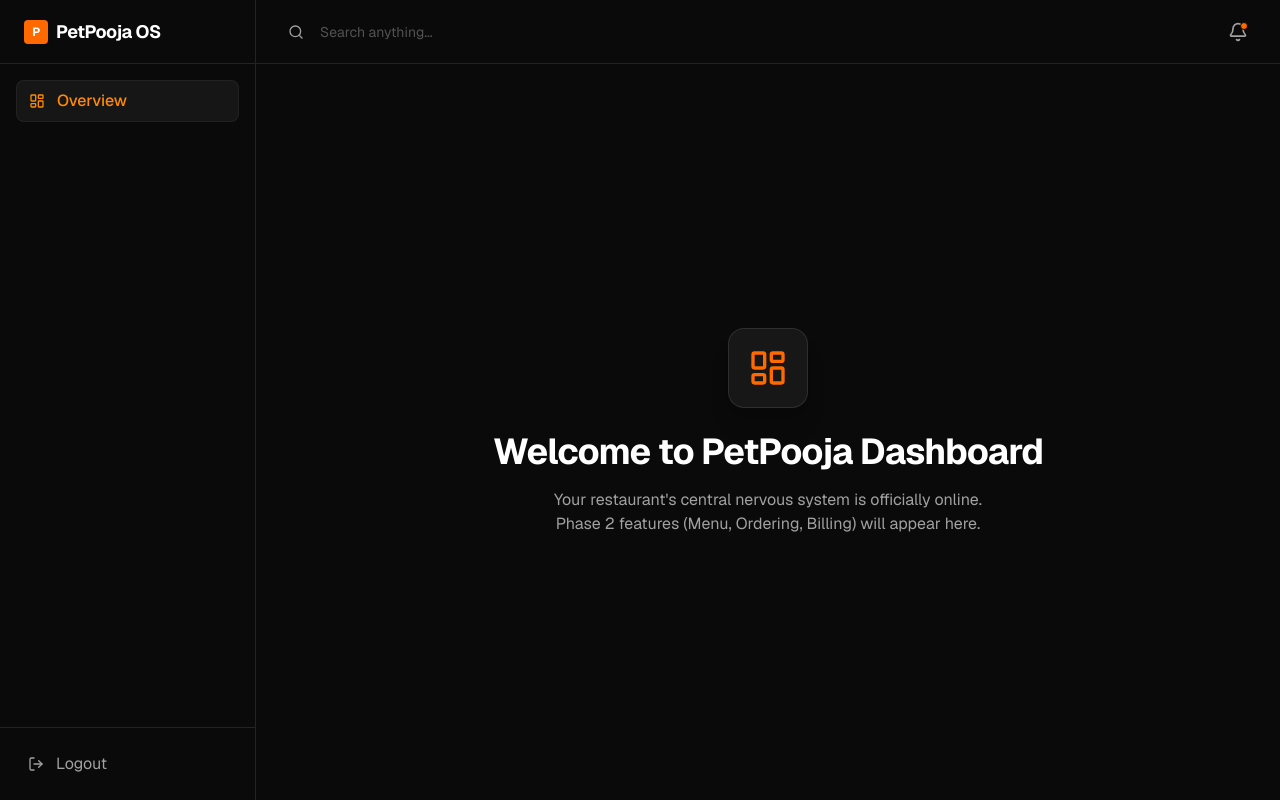
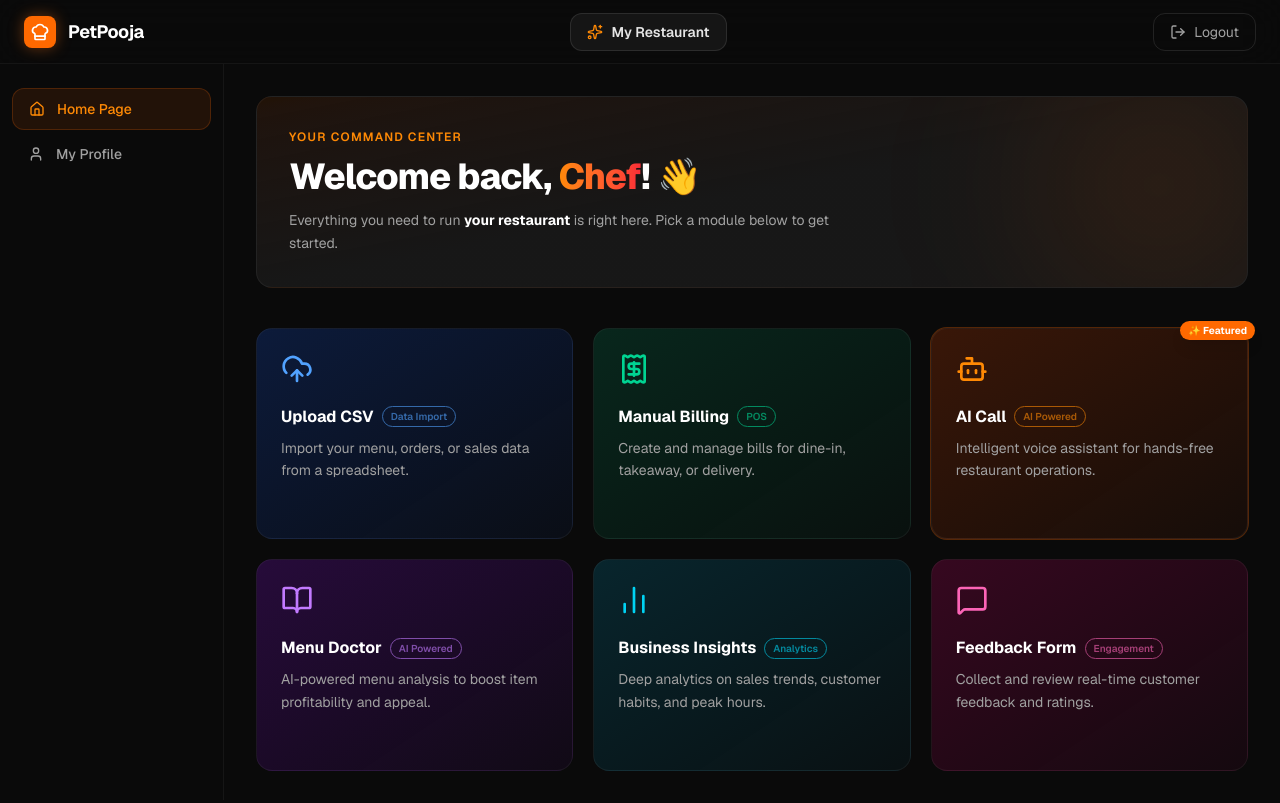
Before and after one commit to KavyaVaghela/Hackavengers, a Next.js app in the folder frontend/: page /dashboard in a window 1280 px wide. Built offline with nearby package versions, Linux system fonts and the light colour scheme; no server answers; sample sign-in values are in the browser's storage.

Commit message:
Redesign: Beautiful new dashboard with feature modules

```diff
--- a/frontend/app/dashboard/page.js
+++ b/frontend/app/dashboard/page.js
@@ -2,19 +2,47 @@
 
 import { useEffect, useState } from 'react';
 import { useRouter } from 'next/navigation';
-import { LogOut, LayoutDashboard, Search, Bell } from 'lucide-react';
+import axios from 'axios';
+import {
+    LogOut,
+    Home,
+    User,
+    UploadCloud,
+    Receipt,
+    Bot,
+    BookOpen,
+    BarChart2,
+    MessageSquare,
+    ChefHat,
+    ChevronRight,
+    Sparkles,
+} from 'lucide-react';
+
+const API_URL = process.env.NEXT_PUBLIC_API_URL || 'http://localhost:5000';
 
 export default function Dashboard() {
     const router = useRouter();
     const [loading, setLoading] = useState(true);
+    const [restaurant, setRestaurant] = useState(null);
+    const [activeNav, setActiveNav] = useState('home');
 
     useEffect(() => {
         const token = localStorage.getItem('token');
         if (!token) {
             router.push('/');
-        } else {
-            setLoading(false);
+            return;
         }
+        axios
+            .get(`${API_URL}/restaurant/me`, {
+                headers: { Authorization: `Bearer ${token}` },
+            })
+            .then((res) => {
+                setRestaurant(res.data.restaurant);
+                setLoading(false);
+            })
+            .catch(() => {
+                setLoading(false);
+            });
     }, [router]);
 
     const handleLogout = () => {
@@ -23,74 +51,199 @@
     };
 
     if (loading) {
-        return <div className="min-h-screen bg-neutral-950" />;
+        return (
+            <div className="min-h-screen bg-neutral-950 flex items-center justify-center">
+                <div className="w-10 h-10 border-4 border-orange-500/30 border-t-orange-500 rounded-full animate-spin"></div>
+            </div>
+        );
     }
 
+    const features = [
+        {
+            icon: <UploadCloud className="w-8 h-8" />,
+            title: 'Upload CSV',
+            desc: 'Import your menu, orders, or sales data from a spreadsheet.',
+            color: 'from-blue-600/20 to-blue-600/5',
+            accent: 'text-blue-400',
+            border: 'hover:border-blue-500/50',
+            badge: 'Data Import',
+        },
+        {
+            icon: <Receipt className="w-8 h-8" />,
+            title: 'Manual Billing',
+            desc: 'Create and manage bills for dine-in, takeaway, or delivery.',
+            color: 'from-emerald-600/20 to-emerald-600/5',
+            accent: 'text-emerald-400',
+            border: 'hover:border-emerald-500/50',
+            badge: 'POS',
+        },
+        {
+            icon: <Bot className="w-8 h-8" />,
+            title: 'AI Call',
+            desc: 'Intelligent voice assistant for hands-free restaurant operations.',
+            color: 'from-orange-600/20 to-orange-600/5',
+            accent: 'text-orange-400',
+            border: 'hover:border-orange-500/50',
+            badge: 'AI Powered',
+            featured: true,
+        },
+        {
+            icon: <BookOpen className="w-8 h-8" />,
+            title: 'Menu Doctor',
+            desc: 'AI-powered menu analysis to boost item profitability and appeal.',
+            color: 'from-purple-600/20 to-purple-600/5',
+            accent: 'text-purple-400',
+            border: 'hover:border-purple-500/50',
+            badge: 'AI Powered',
+        },
+        {
+            icon: <BarChart2 className="w-8 h-8" />,
+            title: 'Business Insights',
+            desc: 'Deep analytics on sales trends, customer habits, and peak hours.',
+            color: 'from-cyan-600/20 to-cyan-600/5',
+            accent: 'text-cyan-400',
+            border: 'hover:border-cyan-500/50',
+            badge: 'Analytics',
+        },
+        {
+            icon: <MessageSquare className="w-8 h-8" />,
+            title: 'Feedback Form',
+            desc: 'Collect and review real-time customer feedback and ratings.',
+            color: 'from-pink-600/20 to-pink-600/5',
+            accent: 'text-pink-400',
+            border: 'hover:border-pink-500/50',
+            badge: 'Engagement',
+        },
+    ];
+
+    const navItems = [
+        { id: 'home', icon: <Home className="w-4 h-4" />, label: 'Home Page' },
+        { id: 'profile', icon: <User className="w-4 h-4" />, label: 'My Profile' },
+    ];
+
     return (
-        <div className="min-h-screen bg-neutral-950 text-white font-sans flex">
-            {/* Sidebar sidebar */}
-            <aside className="w-64 border-r border-white/10 flex flex-col hidden md:flex">
-                <div className="h-16 flex items-center px-6 border-b border-white/10">
-                    <span className="font-bold text-lg tracking-tight flex items-center gap-2">
-                        <span className="w-6 h-6 rounded bg-orange-500 flex items-center justify-center text-xs">P</span>
-                        PetPooja OS
+        <div className="min-h-screen bg-neutral-950 text-white font-sans flex flex-col">
+            {/* Top Navbar */}
+            <header className="h-16 border-b border-white/5 bg-neutral-950/80 backdrop-blur-xl sticky top-0 z-50 px-6 flex items-center justify-between">
+                <div className="flex items-center gap-3">
+                    <div className="w-8 h-8 rounded-lg bg-orange-500 flex items-center justify-center shadow-[0_0_15px_rgba(249,115,22,0.4)]">
+                        <ChefHat className="w-5 h-5 text-white" />
+                    </div>
+                    <span className="font-bold text-lg tracking-tight text-white">PetPooja</span>
+                </div>
+
+                {/* Restaurant Name Center */}
+                <div className="hidden md:flex items-center gap-2 px-4 py-2 rounded-xl bg-white/5 border border-white/10">
+                    <Sparkles className="w-4 h-4 text-orange-400" />
+                    <span className="text-sm font-semibold text-neutral-200">
+                        {restaurant?.restaurantName || 'My Restaurant'}
                     </span>
                 </div>
 
-                <div className="p-4 flex-1">
-                    <nav className="space-y-1">
-                        <a href="#" className="flex items-center gap-3 px-3 py-2 bg-white/5 rounded-lg text-orange-400 font-medium border border-white/5">
-                            <LayoutDashboard className="w-4 h-4" />
-                            Overview
-                        </a>
-                    </nav>
-                </div>
-
-                <div className="p-4 border-t border-white/10">
+                <div className="flex items-center gap-3">
                     <button
                         onClick={handleLogout}
-                        className="flex items-center gap-3 px-3 py-2 text-neutral-400 hover:text-white hover:bg-white/5 rounded-lg transition w-full text-left"
+                        className="flex items-center gap-2 px-4 py-2 text-sm text-neutral-400 hover:text-white border border-white/10 hover:border-white/20 rounded-xl transition"
                     >
                         <LogOut className="w-4 h-4" />
                         Logout
                     </button>
                 </div>
-            </aside>
+            </header>
 
-            {/* Main Content */}
-            <main className="flex-1 flex flex-col">
-                <header className="h-16 border-b border-white/10 flex items-center justify-between px-8">
-                    <div className="flex items-center gap-4 text-neutral-400">
-                        <Search className="w-4 h-4" />
-                        <input
-                            type="text"
-                            placeholder="Search anything..."
-                            className="bg-transparent border-none focus:outline-none text-sm w-64 placeholder:text-neutral-600 text-white"
-                        />
-                    </div>
-                    <div className="flex items-center gap-4">
-                        <button className="text-neutral-400 hover:text-white transition relative">
-                            <Bell className="w-5 h-5" />
-                            <span className="absolute top-0 right-0 w-2 h-2 bg-orange-500 rounded-full border border-neutral-950"></span>
+            <div className="flex flex-1">
+                {/* Sidebar */}
+                <aside className="w-56 border-r border-white/5 hidden md:flex flex-col py-6 px-3 gap-1 sticky top-16 h-[calc(100vh-64px)]">
+                    {navItems.map((item) => (
+                        <button
+                            key={item.id}
+                            onClick={() => setActiveNav(item.id)}
+                            className={`flex items-center gap-3 px-4 py-2.5 rounded-xl text-sm font-medium transition w-full text-left ${activeNav === item.id
+                                    ? 'bg-orange-500/10 text-orange-400 border border-orange-500/20'
+                                    : 'text-neutral-400 hover:text-white hover:bg-white/5'
+                                }`}
+                        >
+                            {item.icon}
+                            {item.label}
                         </button>
-                    </div>
-                </header>
+                    ))}
+                </aside>
 
-                <div className="p-8 flex-1 flex flex-col items-center justify-center relative">
-                    {/* Background glow for aesthetics */}
-                    <div className="absolute top-1/2 left-1/2 -translate-x-1/2 -translate-y-1/2 w-[400px] h-[400px] bg-orange-500/10 blur-[100px] rounded-full pointer-events-none -z-10"></div>
-
-                    <div className="text-center">
-                        <div className="w-20 h-20 bg-neutral-900 border border-white/10 rounded-2xl flex items-center justify-center mx-auto mb-6 shadow-xl">
-                            <LayoutDashboard className="w-10 h-10 text-orange-500" />
-                        </div>
-                        <h1 className="text-4xl font-bold mb-4 tracking-tight">Welcome to PetPooja Dashboard</h1>
-                        <p className="text-neutral-400 max-w-md mx-auto">
-                            Your restaurant's central nervous system is officially online. Phase 2 features (Menu, Ordering, Billing) will appear here.
+                {/* Main Content */}
+                <main className="flex-1 p-8 overflow-y-auto">
+                    {/* Hero Welcome Banner */}
+                    <div className="relative rounded-2xl overflow-hidden border border-white/5 bg-gradient-to-br from-orange-500/10 via-neutral-900 to-neutral-900 p-8 mb-10">
+                        <div className="absolute -top-10 -right-10 w-64 h-64 bg-orange-500/10 blur-[80px] rounded-full pointer-events-none"></div>
+                        <p className="text-xs font-semibold text-orange-400 uppercase tracking-widest mb-3">Your Command Center</p>
+                        <h1 className="text-3xl md:text-4xl font-extrabold mb-3 tracking-tight">
+                            Welcome back,{' '}
+                            <span className="text-transparent bg-clip-text bg-gradient-to-r from-orange-400 to-red-500">
+                                {restaurant?.ownerName?.split(' ')[0] || 'Chef'}
+                            </span>
+                            ! 👋
+                        </h1>
+                        <p className="text-neutral-400 max-w-xl text-sm leading-relaxed">
+                            Everything you need to run <strong className="text-white">{restaurant?.restaurantName || 'your restaurant'}</strong> is right here. Pick a module below to get started.
                         </p>
                     </div>
-                </div>
-            </main>
+
+                    {/* Feature Grid */}
+                    <div className="grid grid-cols-1 sm:grid-cols-2 lg:grid-cols-3 gap-5">
+                        {features.map((feature) => (
+                            <button
+                                key={feature.title}
+                                className={`relative group text-left p-6 rounded-2xl bg-gradient-to-br ${feature.color} border border-white/5 ${feature.border} transition-all hover:-translate-y-1 hover:shadow-xl hover:shadow-black/30 ${feature.featured ? 'ring-1 ring-orange-500/30' : ''}`}
+                            >
+                                {feature.featured && (
+                                    <div className="absolute -top-2 -right-2 px-2 py-0.5 text-[10px] font-bold bg-orange-500 text-white rounded-full shadow-lg">
+                                        ✨ Featured
+                                    </div>
+                                )}
+                                <div className={`${feature.accent} mb-5`}>{feature.icon}</div>
+                                <div className="mb-2 flex items-center gap-2">
+                                    <h3 className="text-base font-bold">{feature.title}</h3>
+                                    <span className={`text-[10px] font-semibold px-2 py-0.5 rounded-full border border-current opacity-60 ${feature.accent}`}>
+                                        {feature.badge}
+                                    </span>
+                                </div>
+                                <p className="text-neutral-400 text-sm leading-relaxed">{feature.desc}</p>
+                                <div className={`mt-4 flex items-center gap-1 text-xs font-semibold ${feature.accent} opacity-0 group-hover:opacity-100 transition`}>
+                                    Open module <ChevronRight className="w-3 h-3" />
+                                </div>
+                            </button>
+                        ))}
+                    </div>
+
+                    {/* Restaurant Info Footer Card */}
+                    {restaurant && (
+                        <div className="mt-10 p-6 rounded-2xl border border-white/5 bg-white/[0.02] flex flex-wrap gap-6 items-center">
+                            <div className="flex items-center gap-3">
+                                <div className="w-10 h-10 bg-orange-500/10 rounded-xl flex items-center justify-center border border-orange-500/20">
+                                    <ChefHat className="w-5 h-5 text-orange-400" />
+                                </div>
+                                <div>
+                                    <p className="text-xs text-neutral-500 font-medium">Restaurant</p>
+                                    <p className="text-sm font-bold">{restaurant.restaurantName}</p>
+                                </div>
+                            </div>
+                            <div className="h-8 w-px bg-white/5 hidden sm:block"></div>
+                            <InfoChip label="Owner" value={restaurant.ownerName} />
+                            <InfoChip label="GST" value={restaurant.gstNumber} />
+                            <InfoChip label="Phone" value={restaurant.phone} />
+                            <InfoChip label="Email" value={restaurant.email} />
+                        </div>
+                    )}
+                </main>
+            </div>
         </div>
     );
 }
+
+function InfoChip({ label, value }) {
+    return (
+        <div>
+            <p className="text-xs text-neutral-500 font-medium">{label}</p>
+            <p className="text-sm font-semibold text-neutral-200">{value}</p>
+        </div>
+    );
+}
```
